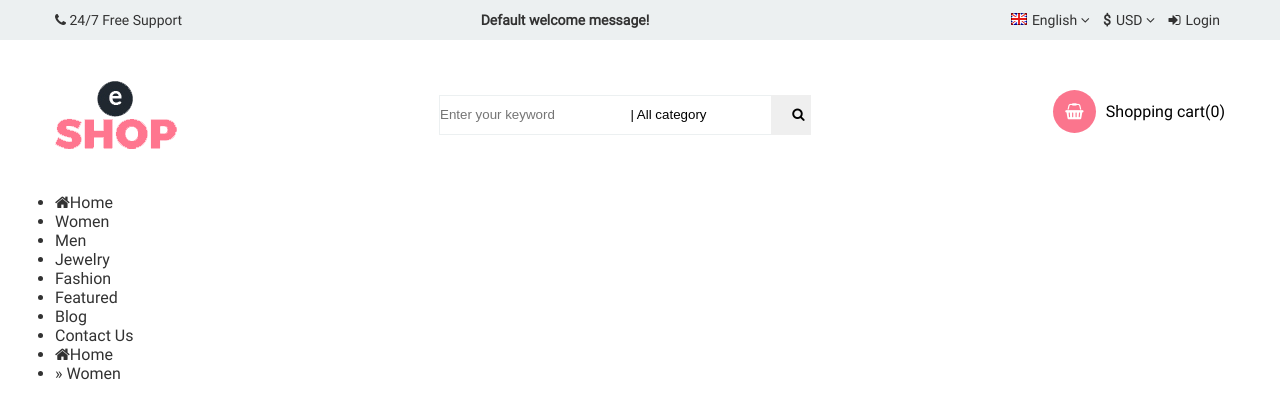
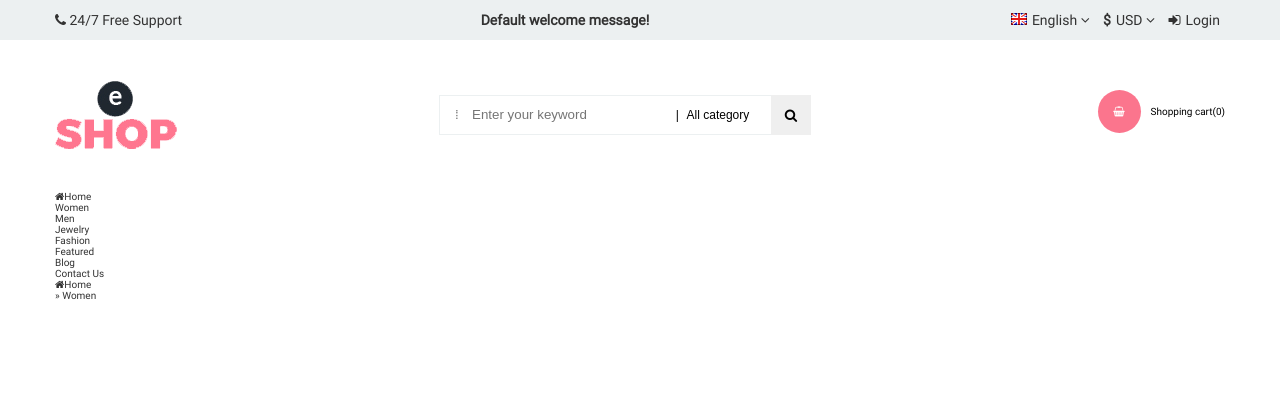
Before and after one commit to ndubrouskaya/Front-end-training, a plain HTML site: page task_3/index.html in a window 1280 px wide. Drawn offline with Linux system fonts and the light colour scheme.

Commit message:
placeholder

```diff
--- a/task_3/css/style.css
+++ b/task_3/css/style.css
@@ -7,6 +7,7 @@ body {
     background-color: #fff;
     margin: 0;
     font-family: 'Roboto', sans-serif;
+    font-size: 10px;
     color: #323232;
 }
 
@@ -24,6 +25,10 @@ input, select, option, button {
     box-sizing: border-box;
     outline: none;
     border: none;
+}
+
+ul {
+  list-style: none;
 }
 
 .wrapper {
@@ -132,23 +137,30 @@ input, select, option, button {
     border: 1px solid #ecf0f1;
 }
 
-.search-btn {
-    position: absolute;
-    right: 0;
-    padding-left: 15px;
-    width: 210px;
-    line-height: 38px;
+.search-input {
+  width: 225px;
+  padding-left: 15px;
+  line-height: 38px;
 }
 
 .category-selector:before {
     content: "|";
+    padding-right: 5px;
 }
 
 .category-selector {
     width: 90px;
     background-color: #fff;
-    padding-left: 5px;
     line-height: 38px;
+    font-size: 12px;
+    cursor: pointer;
+}
+
+.category-selector:hover + .dropdown-category {
+    display: block;
+    position: absolute;
+    top: 40px;
+    right: 40px;
 }
 
 .search-btn {
@@ -157,6 +169,7 @@ input, select, option, button {
     top: -1px;
     width: 40px;
     height: 40px;
+    cursor: pointer;
 }
 
 .shopping-cart {
@@ -165,8 +178,6 @@ input, select, option, button {
     text-align: right;
     color: #000;
 }
-
-.shopping-cart a {}
 
 .fa-shopping-basket {
     width: 43px;
--- a/task_3/index.html
+++ b/task_3/index.html
@@ -64,8 +64,8 @@
             <div class="search-wrapper">
                 <div class="search-block">
                     <!-- add background image icon or &#xf142;-->
-                    <input type="text" name="search-input" class="search-input" placeholder="Enter your keyword">
-                    <button type="button" class="category-selector" title="All categories">
+                    <input type="text" name="search-input" class="search-input" placeholder="&#8286;&emsp;Enter your keyword">
+                    <button type="button" class="category-selector" title="All category">
                         <span>All category</span>
                     </button>
                     <div class="dropdown-category hidden">
@@ -79,7 +79,7 @@
                         </ul>
                     </div>
 
-                    <button type="button" class="search-btn" name="search-btn">
+                    <button type="button" class="search-btn" name="search-btn" title="Search">
                       <i class="fa fa-search"></i>
                     </button>
                 </div>
```
